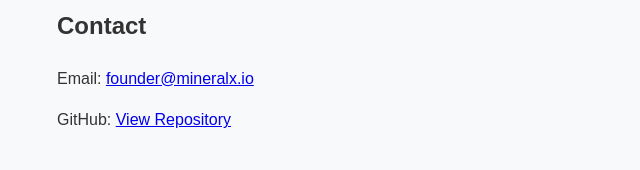
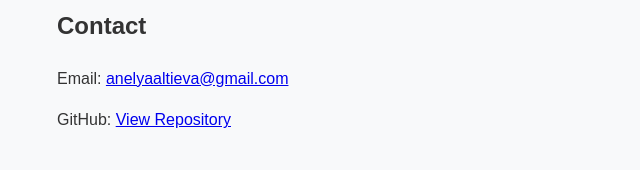
Before and after one commit to anelyaaltiyeva/mineralx-mvp, a plain HTML site: page index.html in a window 1280 px wide. Shown: the part 638-808 px from the top of the page, 133-773 px from the left. Drawn offline with Linux system fonts and the light colour scheme.

Commit message:
Update index.html

```diff
--- a/index.html
+++ b/index.html
@@ -80,7 +80,7 @@
     </div>
 
     <h2>Contact</h2>
-    <p>Email: <a href="mailto:founder@mineralx.io">founder@mineralx.io</a></p>
+    <p>Email: <a href="mailto:founder@mineralx.io">anelyaaltieva@gmail.com</a></p>
     <p>GitHub: <a href="https://github.com/anelyaaltiyeva/mineralx-mvp">View Repository</a></p>
   </section>
 
```
